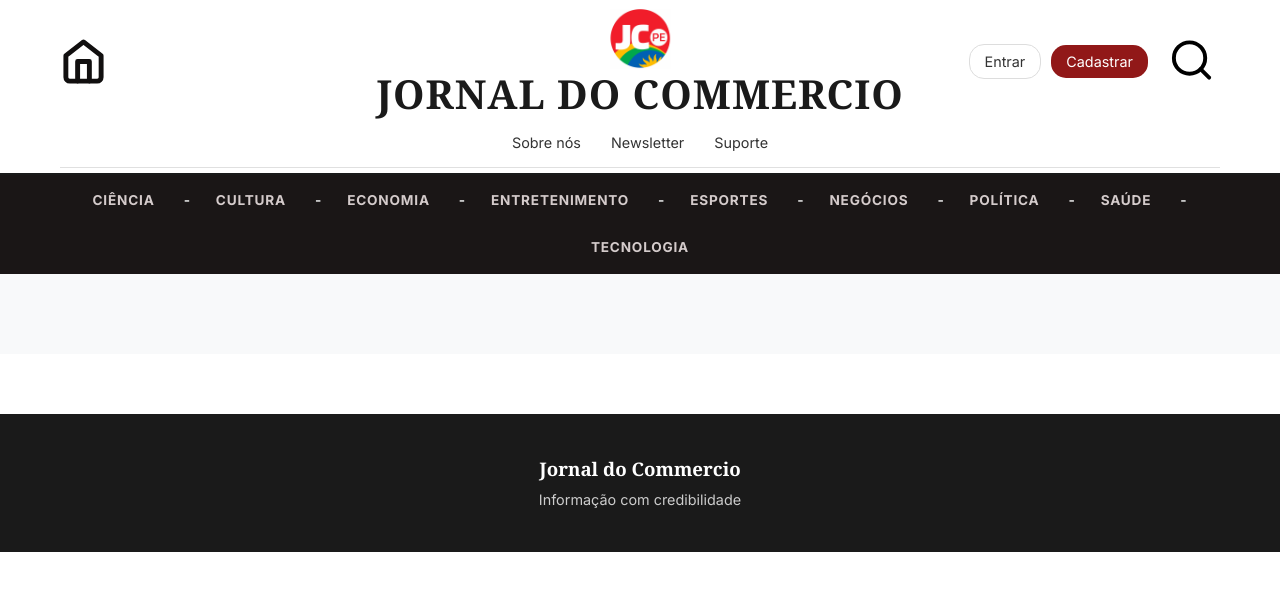
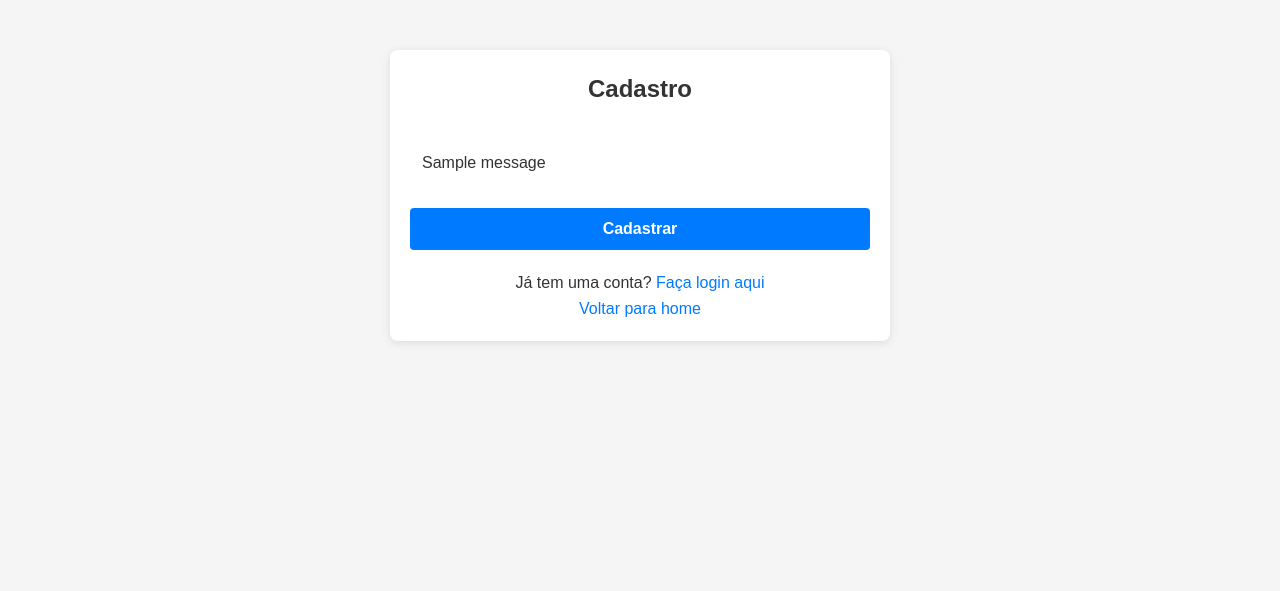
Before and after one commit to ArthurOliveiraFurieri/jornalDoCommercio-Projetos2, a Django app: template jornalDoCommercio-Projetos2-main/jornalDoCommercio-Projetos2-main/jornal_app/templates/jornal_app/register.html in a window 1280 px wide. Shown: the top 591 px of the page. Run offline with Django 5.2, Linux system fonts and the light colour scheme; the template is opened without the code that fills it, so the values that code supplies are empty; data comes from the database, SQL or seed files in the repository; tables that the repository leaves empty hold one stand-in row (values such as "Sample post"); one stand-in notice (Sample message) is shown; some web fonts are replaced.

Commit message:
fix: criar template de registro standalone sem herança de base.html

```diff
--- a/jornalDoCommercio-Projetos2-main/jornalDoCommercio-Projetos2-main/jornal_app/templates/jornal_app/register.html
+++ b/jornalDoCommercio-Projetos2-main/jornalDoCommercio-Projetos2-main/jornal_app/templates/jornal_app/register.html
@@ -1,60 +1,79 @@
-{% extends "jornal_app/base.html" %}
-
-{% block title %}Cadastro - Jornal do Comércio{% endblock %}
-
-{% block content %}
-<div style="max-width: 500px; margin: 50px auto; padding: 20px;">
-    <h2 style="text-align: center; margin-bottom: 30px; color: #333;">Cadastro</h2>
+<!DOCTYPE html>
+<html lang="pt-br">
+<head>
+    <meta charset="UTF-8">
+    <meta name="viewport" content="width=device-width, initial-scale=1.0">
+    <title>Cadastro - Jornal do Comércio</title>
+    {% load static %}
+    <link rel="stylesheet" href="{% static 'css/style.css' %}">
+    <style>
+        body { font-family: Arial, sans-serif; background: #f5f5f5; }
+        .register-container { max-width: 500px; margin: 50px auto; padding: 20px; background: white; border-radius: 8px; box-shadow: 0 2px 10px rgba(0,0,0,0.1); }
+        h2 { text-align: center; color: #333; margin-bottom: 30px; }
+        .form-group { margin-bottom: 20px; }
+        label { display: block; margin-bottom: 8px; font-weight: 500; color: #333; }
+        input, textarea { width: 100%; padding: 10px; border: 1px solid #ddd; border-radius: 4px; font-size: 14px; box-sizing: border-box; }
+        input:focus { outline: none; border-color: #007bff; }
+        .errors { color: #c33; font-size: 13px; margin-top: 5px; }
+        .help-text { color: #666; font-size: 12px; margin-top: 5px; }
+        .submit-btn { width: 100%; padding: 12px; background: #007bff; color: white; border: none; border-radius: 4px; font-size: 16px; font-weight: bold; cursor: pointer; }
+        .submit-btn:hover { background: #0056b3; }
+        .links { text-align: center; margin-top: 20px; }
+        .links a { color: #007bff; text-decoration: none; }
+        .message { padding: 12px; margin-bottom: 20px; border-radius: 4px; }
+        .error-msg { background: #f8d7da; border: 1px solid #f5c6cb; color: #721c24; }
+        .success-msg { background: #d4edda; border: 1px solid #c3e6cb; color: #155724; }
+    </style>
+</head>
+<body>
+    <div class="register-container">
+        <h2>Cadastro</h2>
 
         {% if messages %}
-    <div style="margin-bottom: 20px;">
             {% for message in messages %}
-        <div style="background-color: {% if message.tags == 'error' %}#f8d7da{% else %}#d4edda{% endif %}; border: 1px solid {% if message.tags == 'error' %}#f5c6cb{% else %}#c3e6cb{% endif %}; color: {% if message.tags == 'error' %}#721c24{% else %}#155724{% endif %}; padding: 12px; border-radius: 4px; margin-bottom: 10px;">
+                <div class="message {% if message.tags %}{{ message.tags }}{% endif %}">
                     {{ message }}
                 </div>
             {% endfor %}
-    </div>
         {% endif %}
 
-    <form method="post" style="background-color: #f9f9f9; padding: 30px; border-radius: 8px; box-shadow: 0 2px 4px rgba(0,0,0,0.1);">
+        <form method="post">
             {% csrf_token %}
 
             {% if form.non_field_errors %}
-        <div style="background-color: #f8d7da; border: 1px solid #f5c6cb; color: #721c24; padding: 12px; border-radius: 4px; margin-bottom: 20px;">
+                <div class="errors">
                     {% for error in form.non_field_errors %}
-                <p style="margin: 5px 0;">{{ error }}</p>
+                        <p>{{ error }}</p>
                     {% endfor %}
                 </div>
             {% endif %}
 
             {% for field in form %}
-        <div style="margin-bottom: 20px;">
-            <label for="{{ field.id_for_label }}" style="display: block; margin-bottom: 8px; font-weight: 500; color: #333;">
-                {{ field.label }}:
-            </label>
+                <div class="form-group">
+                    <label for="{{ field.id_for_label }}">{{ field.label }}:</label>
                     {{ field }}
                     {% if field.errors %}
-            <div style="color: #c33; font-size: 14px; margin-top: 8px;">
+                        <div class="errors">
                             {% for error in field.errors %}
-                    <p style="margin: 4px 0;">• {{ error }}</p>
+                                <p>• {{ error }}</p>
                             {% endfor %}
                         </div>
                     {% endif %}
                     {% if field.help_text %}
-            <small style="display: block; color: #666; margin-top: 5px; font-size: 12px;">
+                        <div class="help-text">
                             {{ field.help_text|safe }}
-            </small>
+                        </div>
                     {% endif %}
                 </div>
             {% endfor %}
 
-        <button type="submit" class="btn" style="width: 100%; padding: 12px; font-size: 16px; font-weight: bold; background-color: #007bff; color: white; border: none; border-radius: 4px; cursor: pointer;">
-            Cadastrar
-        </button>
+            <button type="submit" class="submit-btn">Cadastrar</button>
         </form>
 
-    <div style="text-align: center; margin-top: 20px;">
-        <p style="color: #666;">Já tem uma conta? <a href="{% url 'jornal_app:login' %}" style="color: #007bff; text-decoration: none;">Faça login aqui</a></p>
+        <div class="links">
+            <p>Já tem uma conta? <a href="{% url 'jornal_app:login' %}">Faça login aqui</a></p>
+            <p><a href="{% url 'jornal_app:home' %}">Voltar para home</a></p>
         </div>
     </div>
-{% endblock %}
+</body>
+</html>
```
Lines whose indentation alone changed are shown as unchanged.
